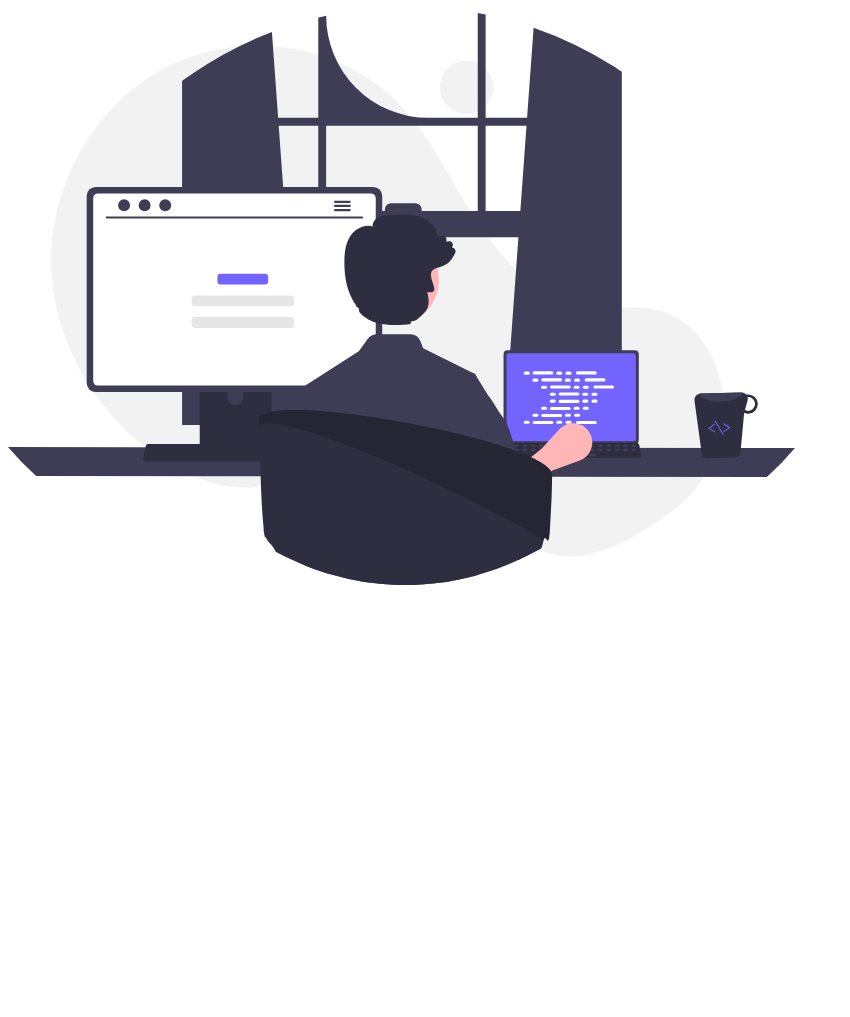
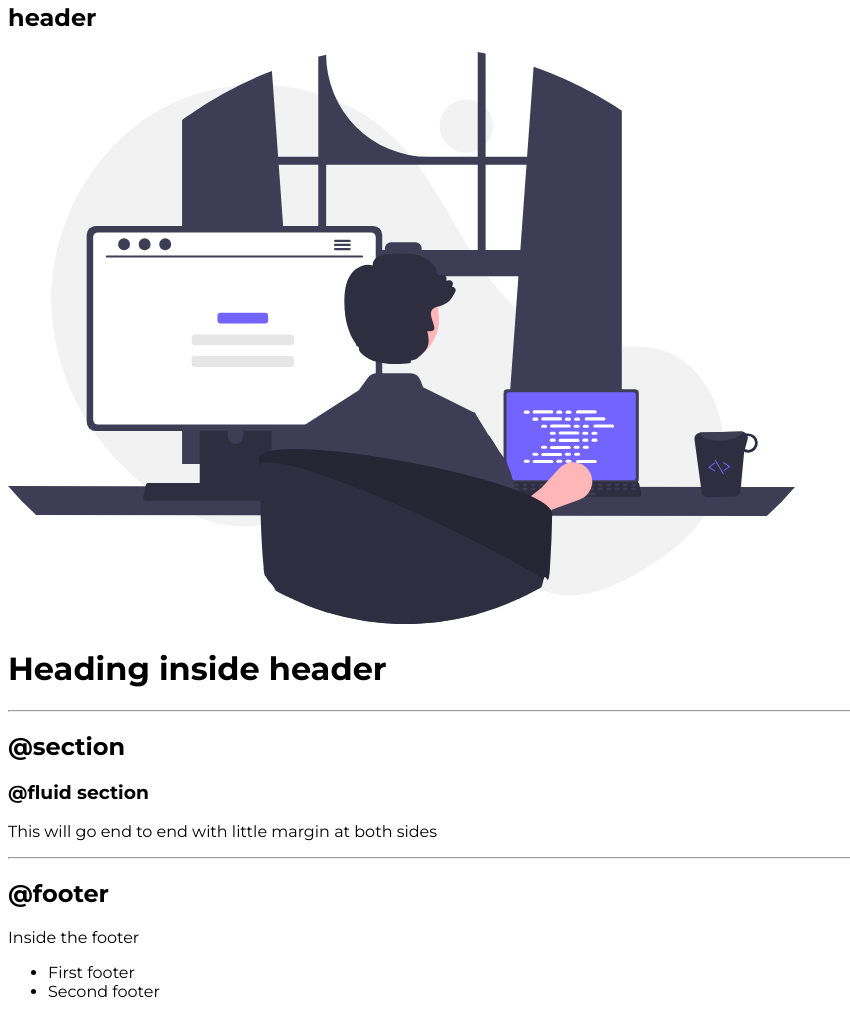
Before and after one commit to gsunil99/my_portfolio, a plain HTML site: page index.html in a window 1280 px wide. Shown: the part 1198-2215 px from the top of the page, without its empty margins (0-850 px from the left). Before the commit the page ends 1808 px from the top, so only its background shows below. Drawn offline with Linux system fonts and the light colour scheme.

Commit message:
added css

```diff
--- a/index.html
+++ b/index.html
@@ -1,10 +1,13 @@
 <!DOCTYPE html>
 <html>
+
 <head>
     <meta charset="UTF-8">
     <meta name="viewport" content="width-device-width, intial-scale=1.0">
     <title>Component Library</title>
+    <link href="styles.css" rel="stylesheet">
 </head>
+
 <body>
     <h1>Welcome to Sunil's component library</h1>
     <p>I'm attending neog.camp and I want to make
@@ -64,8 +67,24 @@
     </nav>
     <h2>header</h2>
     <header>
-            <img src="images/coding.svg"/>
-            <h1> </h1>
+        <img src="images/coding.svg" />
+        <h1> Heading inside header</h1>
     </header>
+    <hr>
+    <h2>@section</h2>
+    <section>
+        <h3>@fluid section</h3>
+        <p>This will go end to end with little margin at both sides</p>
+    </section>
+    <hr>
+    <h2>@footer</h2>
+    <footer>
+        <div>Inside the footer</div>
+        <ul>
+            <li>First footer</li>
+            <li>Second footer</li>
+        </ul>
+    </footer>
 </body>
+
 </html>
--- /dev/null
+++ b/styles.css
@@ -0,0 +1,5 @@
+@import url('https://fonts.googleapis.com/css2?family=Montserrat:wght@400;700&display=swap');
+
+body {
+    font-family: 'Montserrat',sans-serif;
+}
```
Lines whose indentation alone changed are shown as unchanged.
